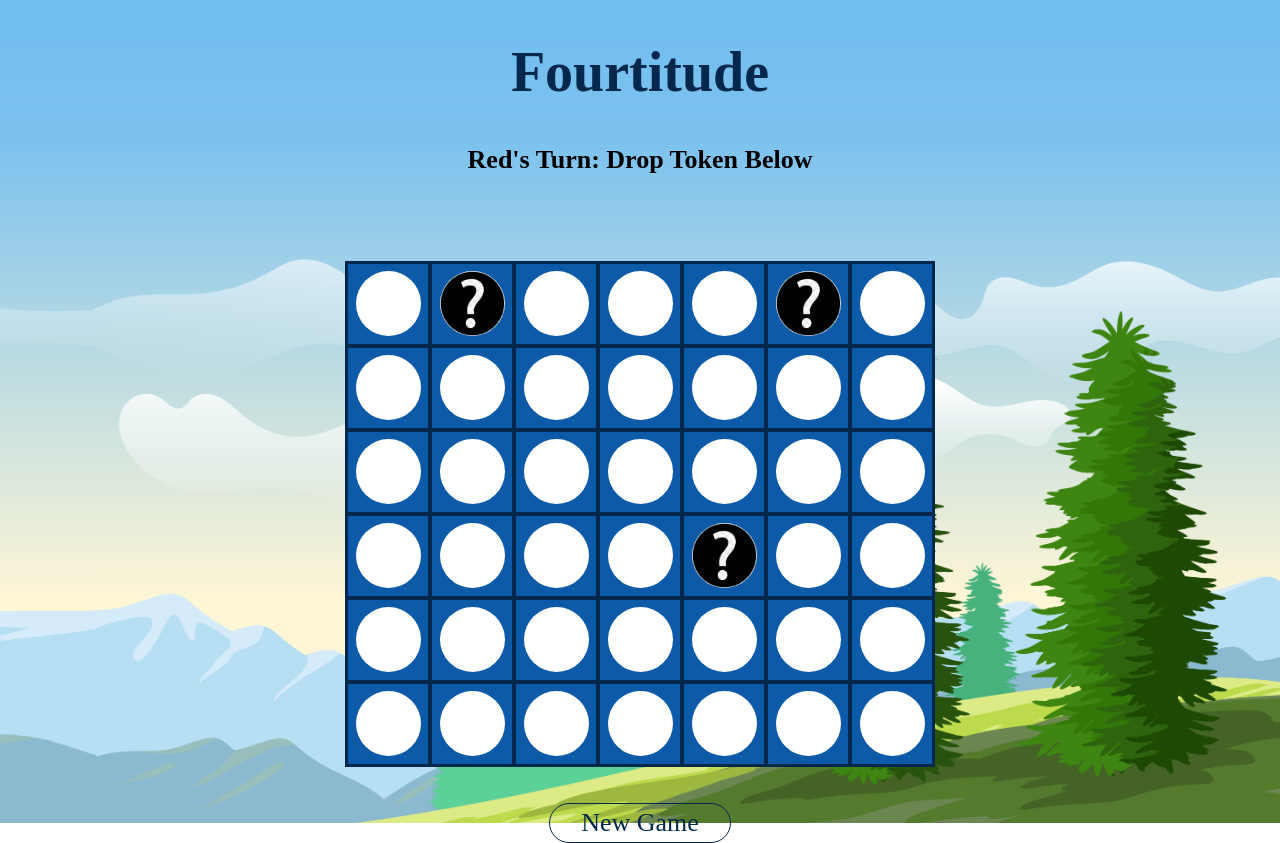
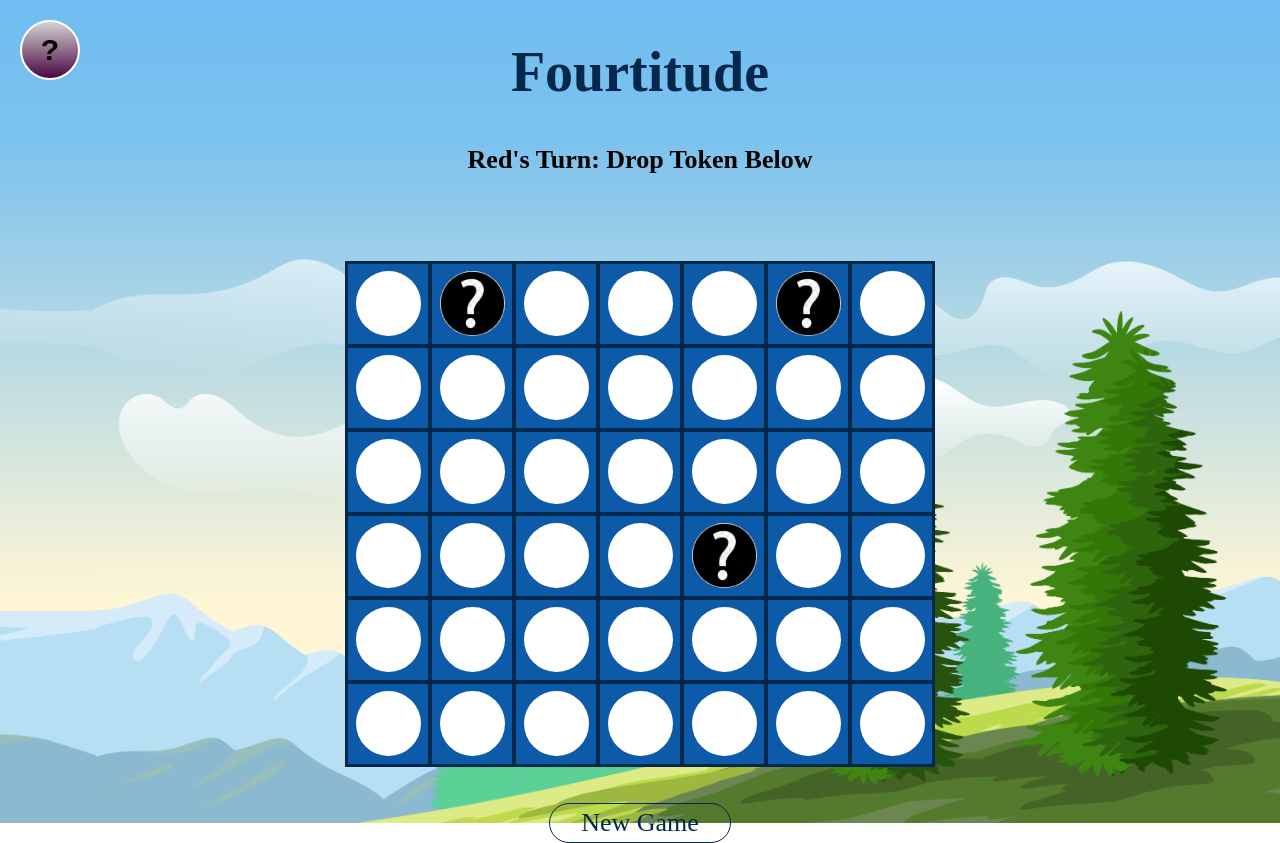
Before and after one commit to cmz1212/fourtitude, a React (Create React App) app: page / in a window 1280 px wide. Built offline with nearby package versions, Linux system fonts and the light colour scheme.

Commit message:
added help page

```diff
--- a/src/App.css
+++ b/src/App.css
@@ -80,10 +80,8 @@ table {
 }
 
 .trap {
-
   background-image: url("./img/question.png");
-  background-size: contain
-
+  background-size: contain;
 }
 .freeze {
   background-color: #94c0ec;
@@ -110,3 +108,69 @@ table {
   justify-content: center;
   font: bold 26px "Brush Script MT", cursive;
 }
+
+.help-container {
+  width: 500px;
+  height: 550px;
+  /* background: #eee; */
+  position: absolute;
+  top: 20px;
+  left: 20px;
+  border-radius: 30px;
+
+}
+
+.btn-help {
+  width: 60px;
+  height: 60px;
+  background: linear-gradient(lightgrey, rgb(75, 6, 66));
+  border-radius: 30px;
+  border: 2px solid white;
+  font-size: 30px;
+  font-weight: bold;
+  text-align: center;
+  padding: 8px 14px;
+  position: absolute;
+  top: 0;
+  left: 0;
+  cursor: pointer;
+  z-index:1;
+}
+
+.help-title{
+  /*width: 470px;*/
+  width:0;
+  height:60px;
+  background: linear-gradient(lightgrey, rgb(75, 6, 66));
+  position: absolute;
+  top: 0;
+  left: 30px;
+  border-radius: 0 30px 0 0;
+}
+.help-title h2{
+  margin:0;
+  padding:0;
+  color: white;
+  padding: 12px 35px;
+  display: none;
+
+}
+.help-body{
+  width: 470px;
+   /*height: 570px; */
+  height: 0;
+  background: grey;
+  position: absolute;
+  top:60px;
+  left:0px;
+  text-align: justify;
+  border-radius: 0 0 30px 30px;
+}
+.help-body p{
+  margin:0;
+  padding:0;
+  color: white;
+  padding: 12px 35px;
+  display: none;
+
+}
--- a/src/App.js
+++ b/src/App.js
@@ -3,9 +3,69 @@ import "./App.css";
 import Board from "./components/board.js";
 
 class App extends Component {
+  constructor(props) {
+    super(props);
+    this.state = {};
+    this.displayBtn = this.displayBtn.bind(this);
+
+    this.displayHelp = this.displayHelp.bind(this);
+    this.hideHelp = this.hideHelp.bind(this);
+  }
+  ToggleCnt = 1;
+  displayBtn() {
+    this.ToggleCnt++;
+    if (this.ToggleCnt % 2 === 0) {
+      this.displayHelp();
+    } else {
+      this.hideHelp();
+    }
+
+  }
+
+  displayHelp() {
+    let titleWidth = 470;
+    let bodyHeight = 570;
+
+    document.getElementById("heading").style.display = "block";
+
+    document.getElementById("description").style.display = "block";
+
+    document.getElementById("helpBody").style.height = bodyHeight + "px";
+
+    document.getElementById("helpTitle").style.width = titleWidth + "px";
+  }
+  hideHelp() {
+    let titleWidth = 0;
+    let bodyHeight = 0;
+
+    document.getElementById("helpTitle").style.width = titleWidth + "px";
+
+    document.getElementById("heading").style.display = "none";
+
+    document.getElementById("helpBody").style.height = bodyHeight + "px";
+
+    document.getElementById("description").style.display = "none";
+  }
   render() {
     return (
       <div id="app-root">
+        <div className="help-container">
+          <button className="btn-help" id="btnHelp" onClick={this.displayBtn}>
+            ?
+          </button>
+
+          <div className="help-title" id="helpTitle">
+            <h2 id="heading">Help</h2>
+            <div className="help-body" id="helpBody">
+              <p id="description">
+                When a tile is dropped onto these special spaces, the following
+                special effects may be triggered: {<br />}Fire: {<br />}Thunder:{" "}
+                {<br />}Ice: {<br />}Growth:{<br />}Click on ? again to hide
+                this panel.
+              </p>
+            </div>
+          </div>
+        </div>
         <h1>Fourtitude</h1>
         <Board />
       </div>
--- a/src/components/board.js
+++ b/src/components/board.js
@@ -289,7 +289,7 @@ class Board extends Component {
   }
 
   checkDraw(board) {
-    for (let r = 1; r < c4rows; r++) {
+    for (let r = 0; r < c4rows; r++) {
       for (let c = 0; c < c4columns; c++) {
         if (board[r][c] === null) {
           return null;
```
